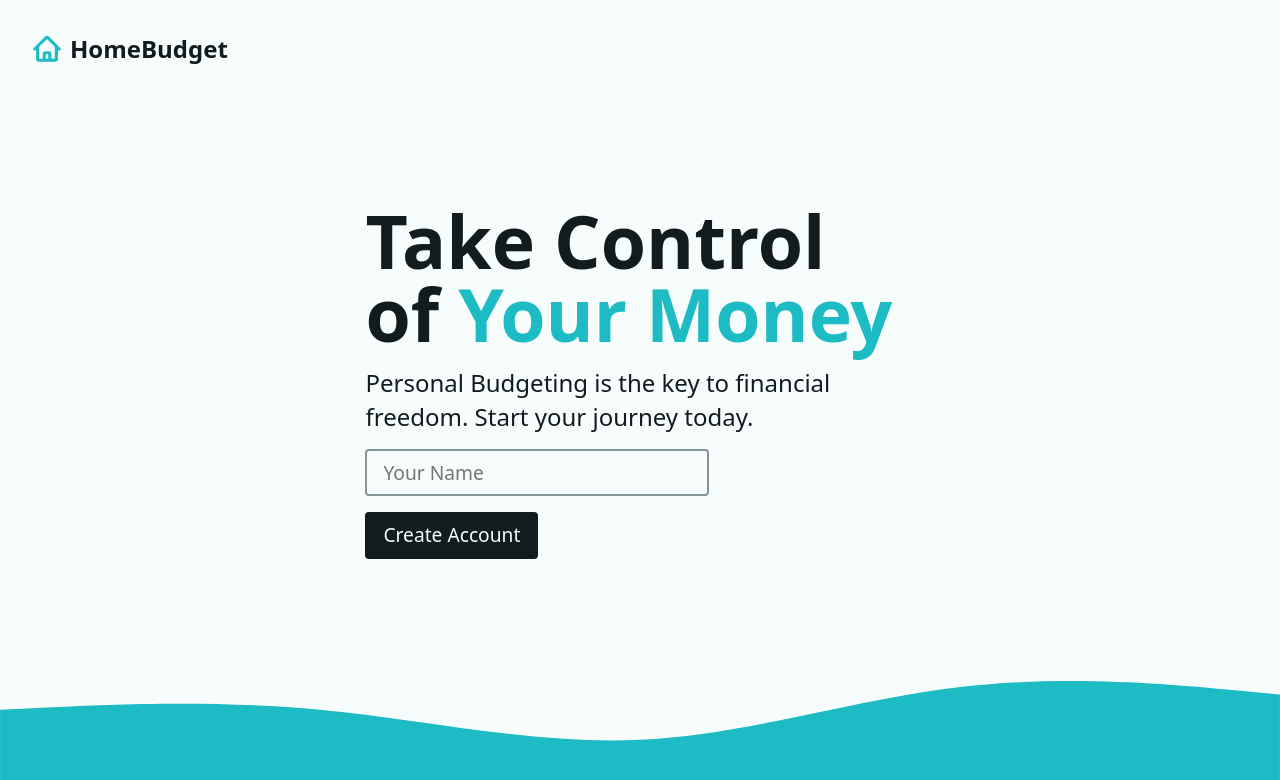
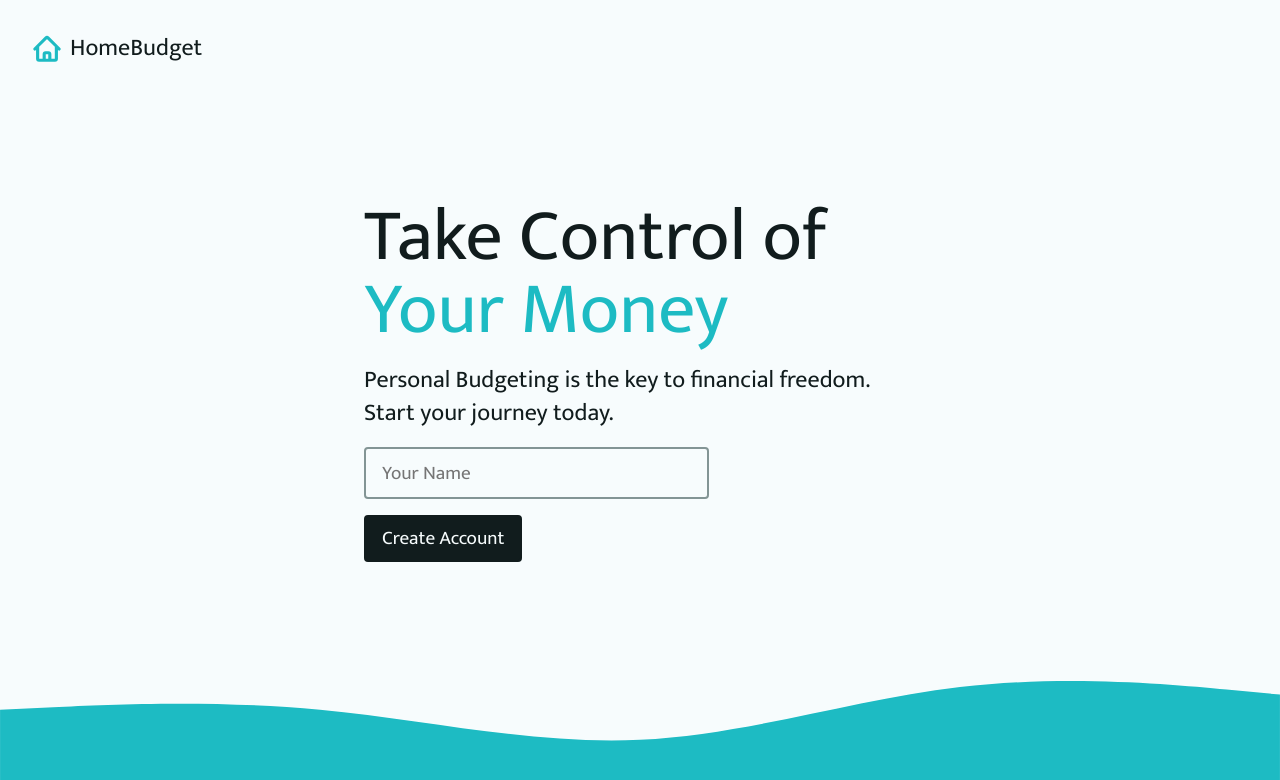
Before and after one commit to JustFelix-Dev/React-budgetApp, a React (Vite) app: page / in a window 1280 px wide. Shown: the top 780 px of the page. Built offline with nearby package versions, Linux system fonts and the light colour scheme.

Commit message:
Added a googleFont

```diff
--- a/index.html
+++ b/index.html
@@ -5,6 +5,9 @@
     <link rel="icon" type="image/svg+xml" href="/vite.svg" />
     <meta name="viewport" content="width=device-width, initial-scale=1.0" />
     <title>Budget-App</title>
+    <link rel="preconnect" href="https://fonts.googleapis.com">
+  <link rel="preconnect" href="https://fonts.gstatic.com" crossorigin>
+  <link href="https://fonts.googleapis.com/css2?family=Mukta&display=swap" rel="stylesheet">
   </head>
   <body>
     <div id="root"></div>
--- a/src/index.css
+++ b/src/index.css
@@ -1,4 +1,3 @@
-/* ⚠️ CSS optimized for the tutorial, not for expanding to a larger site. ⚠️ */
 
 *,
 *::before,
@@ -55,8 +54,7 @@
 }
 
 body {
-  font-family: system-ui, -apple-system, BlinkMacSystemFont, "Segoe UI", Roboto,
-    Oxygen, Ubuntu, Cantarell, "Open Sans", "Helvetica Neue", sans-serif;
+  font-family: 'Mukta', sans-serif;
   font-size: var(--fs-400);
   line-height: var(--lh-1-4);
   font-weight: 400;
@@ -71,12 +69,7 @@
 
 /* typography */
 
-h1,
-h2,
-h3,
-h4,
-h5,
-h6 {
+h1,h2,h3,h4,h5,h6 {
   font-weight: bold;
   line-height: var(--lh-1);
 }
```
